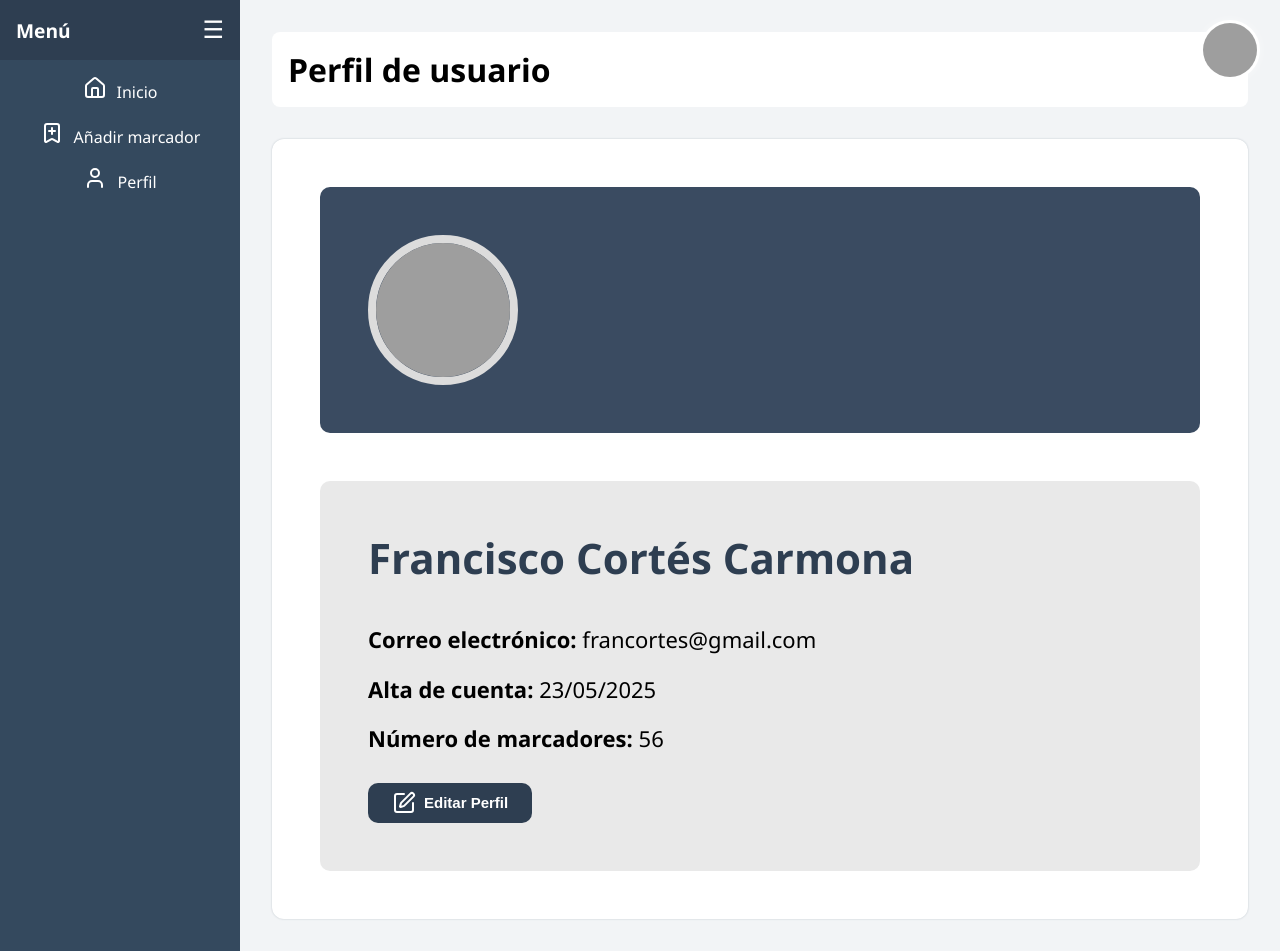
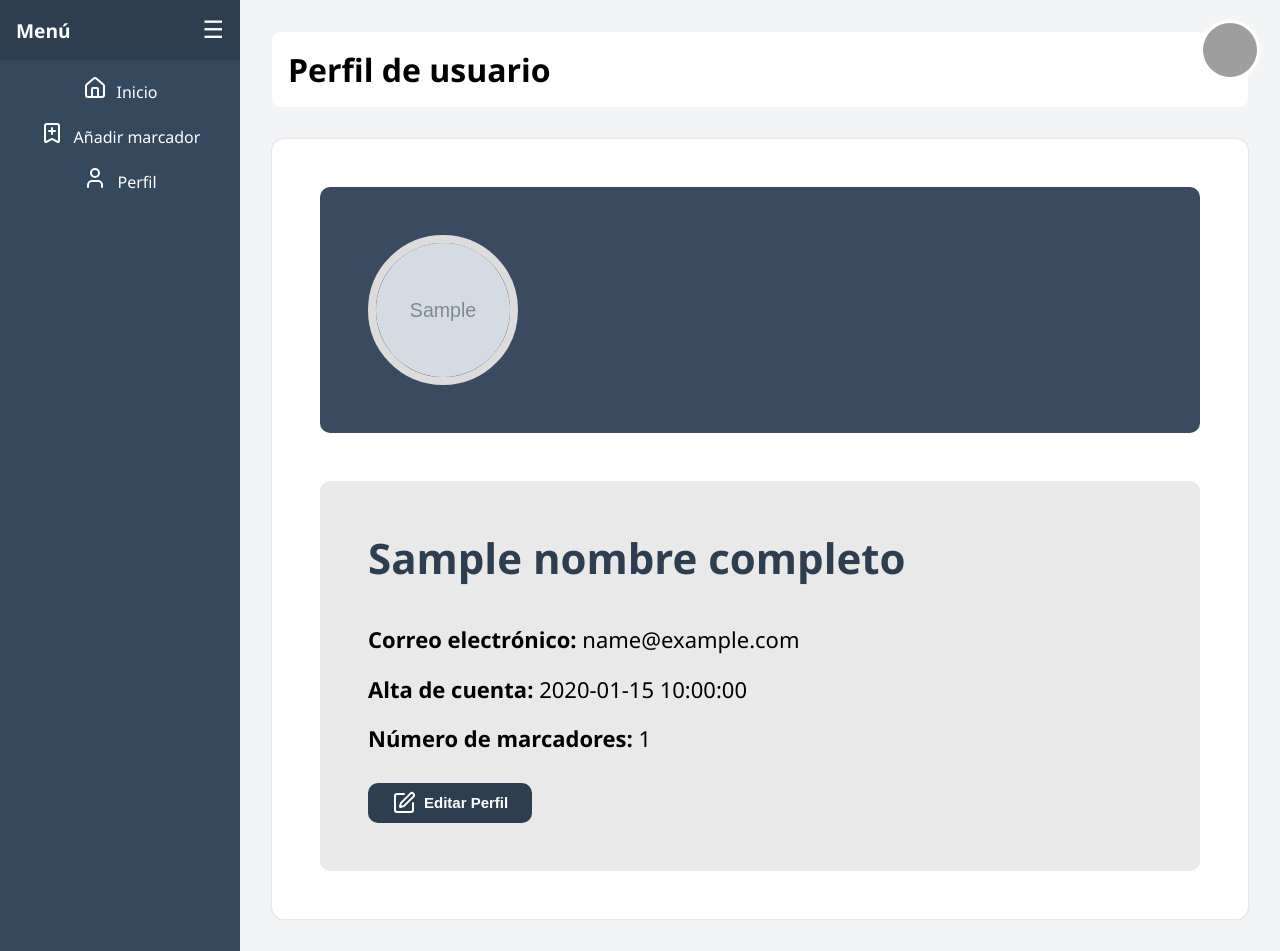
Before and after one commit to issx-dev/GuardaLink, a Flask app: template templates/perfil.html in a window 1280 px wide. Run offline with Flask 3, Linux system fonts and the light colour scheme; the template is opened without the code that fills it: most values are stand-ins (such as "Sample title", 1, 10 or a date in 2020); grey boxes marked "Sample" are stand-in pictures; grey boxes are pictures that could not be loaded.

Commit message:
Variables jinja establecidas en perfil.html

```diff
--- a/app.py
+++ b/app.py
@@ -92,7 +92,15 @@ def perfil():
 
     # Si el usuario logueado es NORMAL
     else:
-        return render_template("perfil.html")
+        datos = { # TODO Estableces los datos del usuario logueado
+            "nombre_completo": "Mercedes Cortés Perez",
+            "email": "mercedescortesperez12@gmail.com",
+            "fecha_registro": "29/05/2025",
+            "num_marcadores": 99,
+            "foto_perfil": "https://www.dzoom.org.es/wp-content/uploads/2020/02/portada-foto-perfil-redes-sociales-consejos.jpg"
+        }
+
+        return render_template("perfil.html", **datos)
 
 ##
 @app.route("/cerrar-sesion")
--- a/templates/perfil.html
+++ b/templates/perfil.html
@@ -13,7 +13,7 @@ extra_css %}
             <div class="contenedor-imagen">
                 <!-- foto_perfil -->
                 <img
-                    src="https://images.ctfassets.net/h6goo9gw1hh6/2sNZtFAWOdP1lmQ33VwRN3/e40b6ea6361a1abe28f32e7910f63b66/1-intro-photo-final.jpg?w=1200&h=992&fl=progressive&q=70&fm=jpg"
+                    src="{{ foto_perfil }}"
                     alt="profile"
                 />
             </div>
@@ -21,13 +21,13 @@ extra_css %}
 
         <div id="contenedor-der">
             <div id="caja-textos">
-                <div class="texto-nombre">Francisco Cortés Carmona</div>
+                <div class="texto-nombre">{{ nombre_completo }}</div>
                 <!-- nombre_completo -->
-                <div class="texto-email"><b>Correo electrónico:</b> francortes@gmail.com</div>
+                <div class="texto-email"><b>Correo electrónico:</b> {{ email }}</div>
                 <!-- email -->
-                <div class="texto-registro"><b>Alta de cuenta:</b> 23/05/2025</div>
+                <div class="texto-registro"><b>Alta de cuenta:</b> {{ fecha_registro }}</div>
                 <!-- registro -->
-                <div class="texto-marcadores"><b>Número de marcadores:</b> 56</div>
+                <div class="texto-marcadores"><b>Número de marcadores:</b> {{ num_marcadores }}</div>
                 <!-- num_marcadores -->
             </div>
 
@@ -47,19 +47,19 @@ extra_css %}
         <form method="POST" action="" id="formEditarPerfil">
             <div class="campo-formulario">
                 <label for="nombre">Nombre completo</label>
-                <input type="text" id="nombre" name="nombre" value="" placeholder="Juan Pérez"> <!-- nombre_completo -->
+                <input type="text" id="nombre" name="nombre" value="" placeholder="{{ nombre_completo }}"> <!-- nombre_completo -->
             </div>
             <div class="campo-formulario">
                 <label for="imagen">Imagen url</label>
-                <input type="text" id="imagen" name="imagen" value="" placeholder="https://example.png"> <!-- imagen -->
+                <input type="text" id="imagen" name="imagen" value="" placeholder="{{ foto_perfil }}"> <!-- imagen -->
             </div>
             <div class="campo-formulario">
                 <label for="correo">Correo electrónico</label>
-                <input type="email" id="correo" name="correo" value="" placeholder="juan@example.com"> <!-- email -->
+                <input type="email" id="correo" name="correo" value="" placeholder="{{ email }}"> <!-- email -->
             </div>
             <div class="campo-formulario">
                 <label for="contrasena">Contraseña</label>
-                <input type="password" id="contrasena" name="contrasena" value="" placeholder="********"> <!-- contraseña -->
+                <input type="password" id="contrasena" name="contrasena" value="" placeholder="********">
             </div>
             <div class="botones-popup">
                 <button type="submit" id="btnAceptar">Aceptar</button>
```
